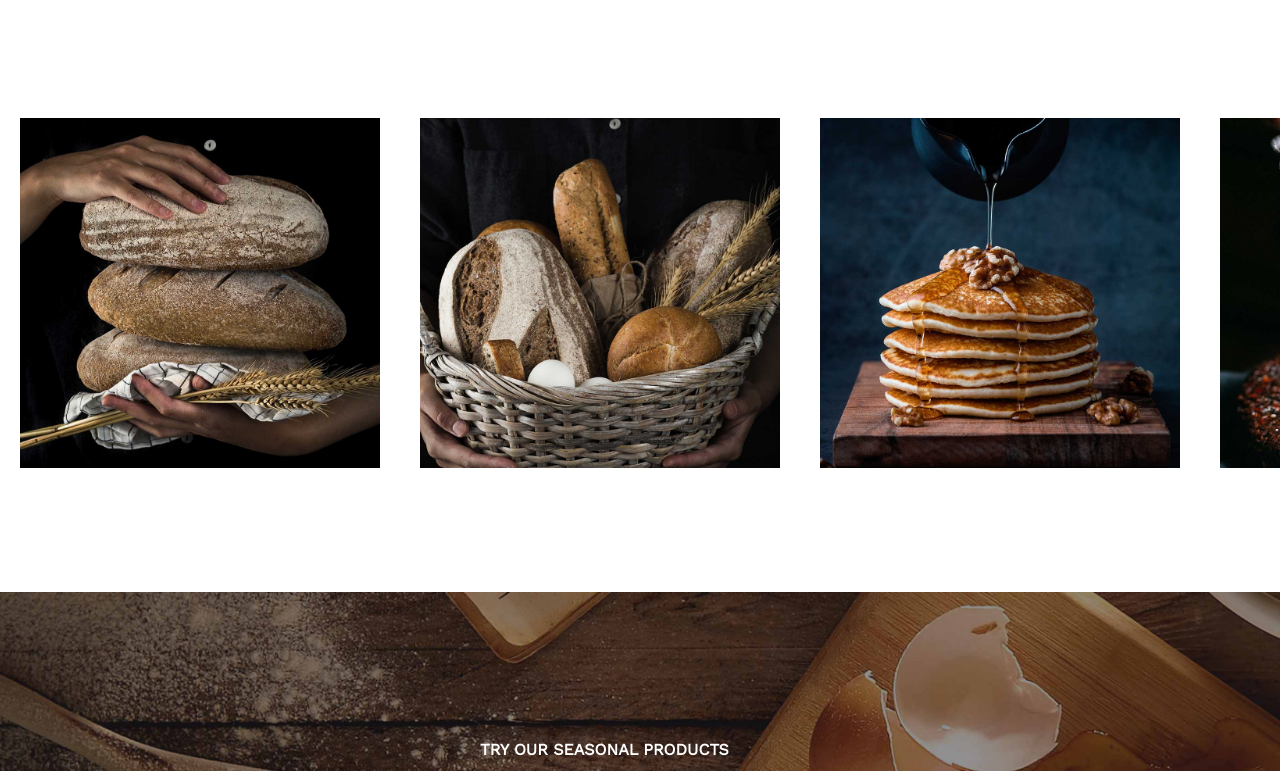
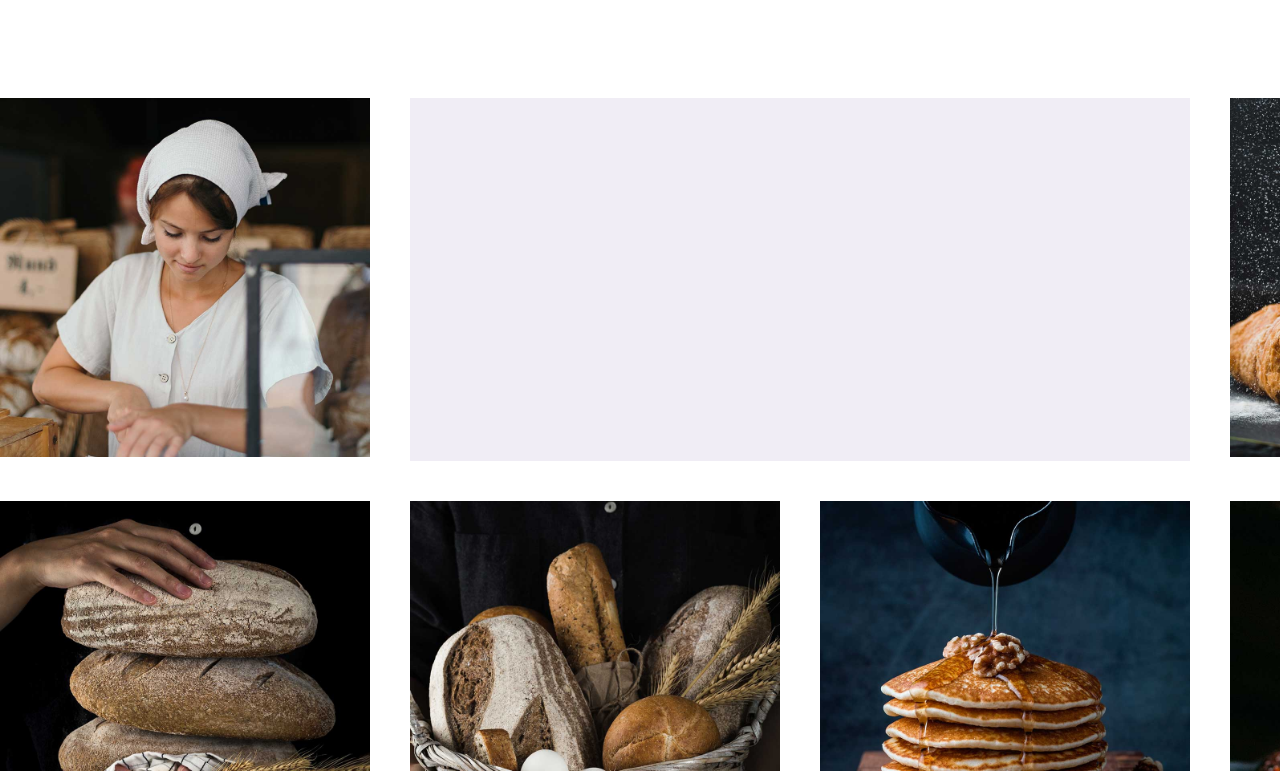
Before and after one commit to EnricoNapolitano/2023-01-31-esame_midterm, a Vue app in the folder proj-html-vuejs/: page / in a window 1280 px wide. Shown: the part 5609-6380 px from the top of the page. Built offline with nearby package versions, Linux system fonts and the light colour scheme.

Commit message:
worked on upper part of contact-bakery section

```diff
--- a/proj-html-vuejs/src/components/AppMain/ContactBakery.vue
+++ b/proj-html-vuejs/src/components/AppMain/ContactBakery.vue
@@ -1,18 +1,62 @@
 <script>
 import { data } from '../../assets/data';
+import ActionCall from '../generics/ActionCall.vue';
 import SocialPictures from '../generics/SocialPictures.vue';
 export default {
     name: 'ContactBakery',
     data() { return { data } },
-    components: { SocialPictures }
+    components: { ActionCall, SocialPictures }
 }
 </script>
 <template>
     <section id="contact-bakery" class="container mv-section">
+        <div class="row d-flex">
+            <figure>
+                <img src=../../assets/img/social-1.jpg alt="social post">
+            </figure>
+            <div class="contact d-flex jc-center ai-center">
+                <action-call :label="data.social_label" :title="data.social_title"
+                    :button_label="data.social_button"></action-call>
+            </div>
+            <figure>
+                <img src=../../assets/img/social-2.jpg alt="social post">
+            </figure>
+        </div>
         <social-pictures :pictures="data.social_pictures"></social-pictures>
     </section>
 </template>
 
 <style lang="scss">
+@use '../../assets/scss/partials/variables' as*;
 
+#contact-bakery {
+    h4 {
+        font-size: 0.8rem;
+    }
+
+    h2 {
+        font-size: 2.5rem;
+    }
+
+    .row {
+        margin: 20px -20px;
+        justify-content: space-between;
+    }
+
+    .contact {
+        width: calc(50% - 40px);
+        background-color: $violet3;
+
+        text-align: center;
+    }
+
+    figure {
+        width: calc(100% / 4);
+        padding: 0 20px;
+    }
+
+    img {
+        max-width: 100%;
+    }
+}
 </style>
```
